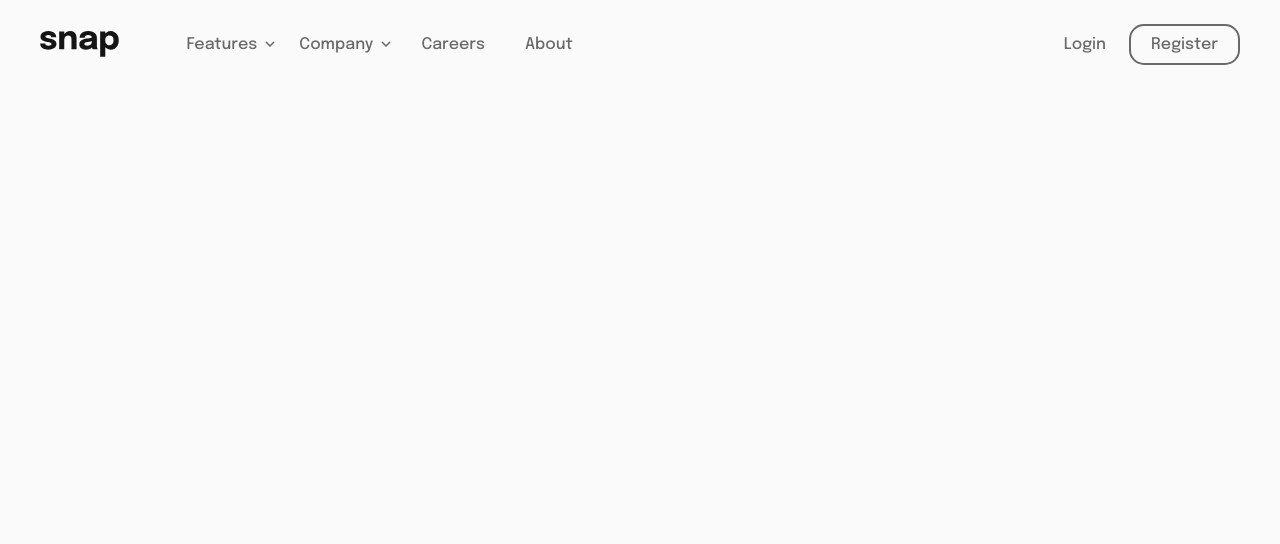
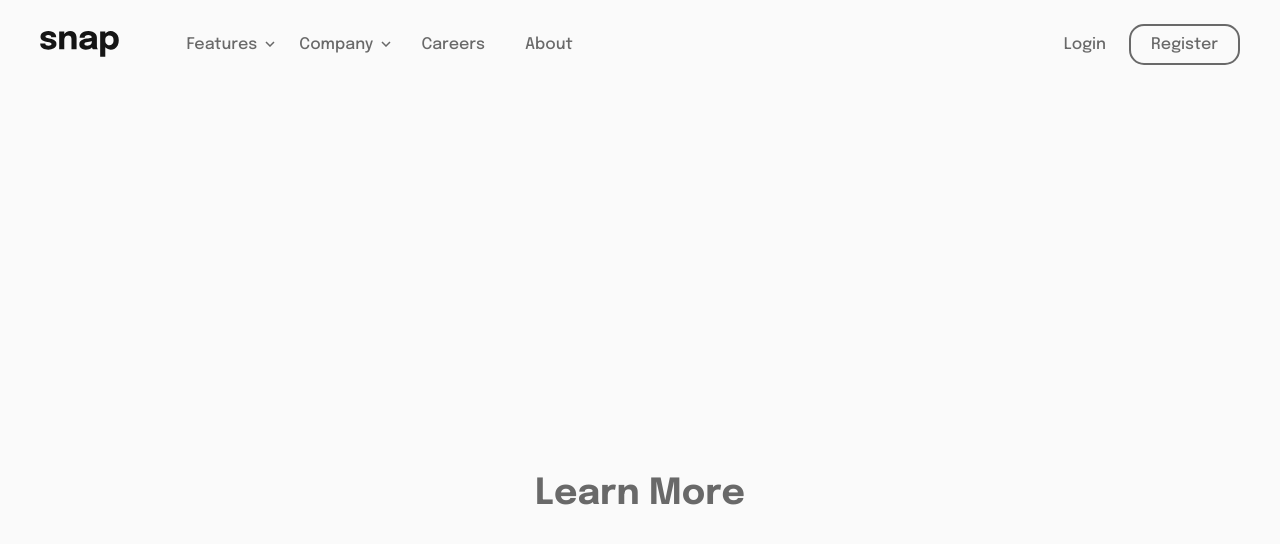
Before and after one commit to jarekTerejko/intro-section-with-dropdown-navigation, a React (Create React App) app: page /learn-more in a window 1280 px wide. Shown: the top 544 px of the page. Built offline with nearby package versions, Linux system fonts and the light colour scheme.

Commit message:
add LearnMore page

```diff
--- a/src/App.js
+++ b/src/App.js
@@ -6,6 +6,7 @@ import Calendar from "./pages/Calendar";
 import Careers from "./pages/Careers";
 import History from "./pages/History";
 import Home from "./pages/Home";
+import LearnMore from "./pages/LearnMore";
 import Login from "./pages/Login";
 import OurTeam from "./pages/OurTeam";
 import Planning from "./pages/Planning";
@@ -30,6 +31,7 @@ function App() {
         <Route path="/careers" element={<Careers />} />
         <Route path="/login" element={<Login />} />
         <Route path="/register" element={<Register />} />
+        <Route path="/learn-more" element={<LearnMore />} />
       </Routes>
     </>
   );
--- /dev/null
+++ b/src/pages/LearnMore.js
@@ -0,0 +1,11 @@
+import React from "react";
+
+const LearnMore = () => {
+  return (
+    <div className="example-page">
+      <h1>Learn More</h1>
+    </div>
+  );
+};
+
+export default LearnMore;
```
